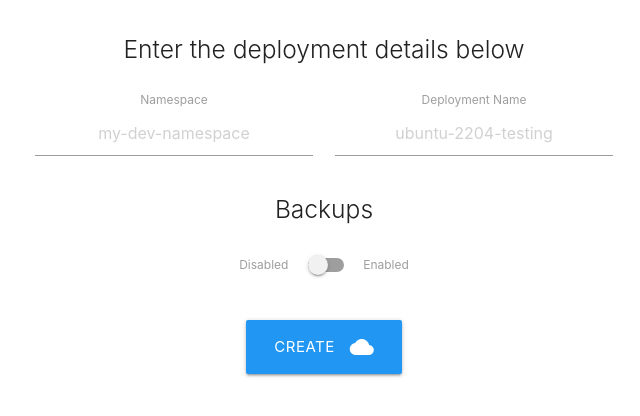
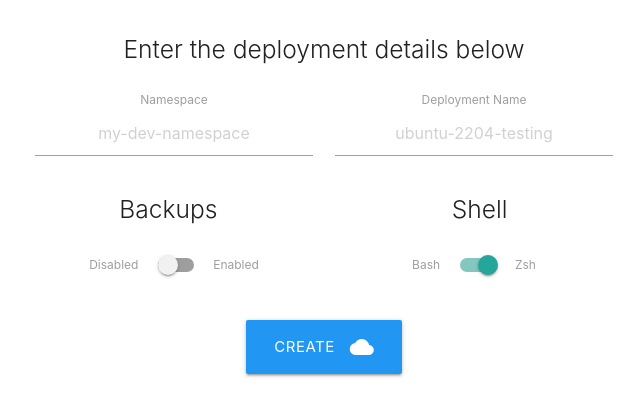
Before and after one commit to Unreliable-Cloud/ubuntu-jump, a Flask app: page / in a window 1280 px wide. Shown: the part 271-687 px from the top of the page, without its empty margins (316-956 px from the left). Run offline with Flask 2, Linux system fonts and the light colour scheme.

Commit message:
- add option to choose shell - rename tilt directory

```diff
--- a/app/docker/src/app.py
+++ b/app/docker/src/app.py
@@ -1,19 +1,12 @@
 import dev_pod
 from flask import Flask, request, redirect, url_for, render_template
-
-namespace = ""
-deploymentName = ""
-createOutput = ""
-backupState = ""
 
 app = Flask(__name__)
 
 
 @app.route("/", methods = ["GET"])
 def root():
-    return render_template('parent-index.html',
-                            namespace=namespace,
-                            deploymentName=deploymentName)
+    return render_template('parent-index.html')
 
 @app.route("/deploy", methods = ["GET", "POST"])
 def deploy():
@@ -22,17 +15,26 @@ def deploy():
             "namespace": request.form.get("namespace"),
             "deploymentName": request.form.get("deploymentName"),
             "backupState": request.form.get("backupState"),
+            "shell": request.form.get("shell"),
         }
-        if deployPost['backupState'] is None:
-            deployPost['backupState'] = "false"
+
+        if deployPost['shell'] == None:
+          deployPost['shell'] = "/bin/bash"
         else:
-            deployPost['backupState'] = "true"
-        dev_pod.deploy_dev_pod(deployPost['namespace'], deployPost['deploymentName'], deployPost['backupState'])
+          deployPost['shell'] = "/usr/bin/zsh"
+
+        if deployPost['backupState'] == None:
+            deployPost['backupState'] = False
+        else:
+            deployPost['backupState'] = True
+
+        dev_pod.deploy_dev_pod(deployPost['namespace'], deployPost['deploymentName'], deployPost['backupState'], deployPost['shell'])
 
         return render_template('parent-deploy.html',
                                 namespace=deployPost['namespace'],
                                 deploymentName=deployPost['deploymentName'],
-                                backupState=deployPost['backupState'])
+                                backupState=deployPost['backupState'],
+                                shell=deployPost['shell'])
 
 if __name__ == "__main__":
     app.run(host='0.0.0.0', port='8000', debug=True)
--- a/app/docker/src/helm/Chart.yaml
+++ b/app/docker/src/helm/Chart.yaml
@@ -2,5 +2,5 @@ apiVersion: v2
 name: dev-pod
 description: A Helm chart for deploying development pods
 type: application
-version: 0.0.3
+version: 0.0.4
 appVersion: "v0.0.1"
--- a/app/docker/src/templates/deploy.html
+++ b/app/docker/src/templates/deploy.html
@@ -41,6 +41,7 @@
                   <th>Namespace</th>
                   <th>Deployment Name</th>
                   <th>Backups</th>
+                  <th>Shell</th>
               </tr>
             </thead>
             <tbody>
@@ -48,6 +49,7 @@
                 <td>{{ namespace }}</td>
                 <td>{{ deploymentName }}</td>
                 <td>{{ backupState }}</td>
+                <td>{{ shell }}</td>
               </tr>
             </tbody>
           </table><br><br>
--- a/app/docker/src/templates/index.html
+++ b/app/docker/src/templates/index.html
@@ -39,9 +39,10 @@
                 </div>
               </div>
               <div class="row center">
-                <h5 class="header col s12 light">Backups</h5>
+                <h5 class="header col s6 light">Backups</h5>
+                <h5 class="header col s6 light">Shell</h5>
               </div>
-              <div class="switch">
+              <div class="switch col s6">
                 <label for="backupState">
                   Disabled
                   <input id="backupState" name="backupState" type="checkbox">
@@ -49,7 +50,15 @@
                   Enabled
                 </label>
               </div>
-              <div class="row centered"><br><br>
+              <div class="switch col s6">
+                <label for="shell">
+                  Bash
+                  <input id="shell" name="shell" type="checkbox" checked="checked">
+                  <span class="lever"></span>
+                  Zsh
+                </label>
+              </div>
+              <div class="row centered"><br><br><br>
                 <button class="btn-large waves-effect waves-light blue" type="submit"><i class="material-icons right">cloud</i>Create</button>
               </div>
           </form>
```
Also changed, not shown: app/docker/src/dev_pod.py (+27 -29 lines), app/.tilt/clusterrolebinding.yaml (renamed from app/deploy/clusterrolebinding.yaml), app/.tilt/deployment.yaml (renamed from app/deploy/deployment.yaml), app/.tilt/docker-compose.yaml (renamed from app/deploy/docker-compose.yaml), app/.tilt/service.yaml (renamed from app/deploy/service.yaml), 2 other files.
